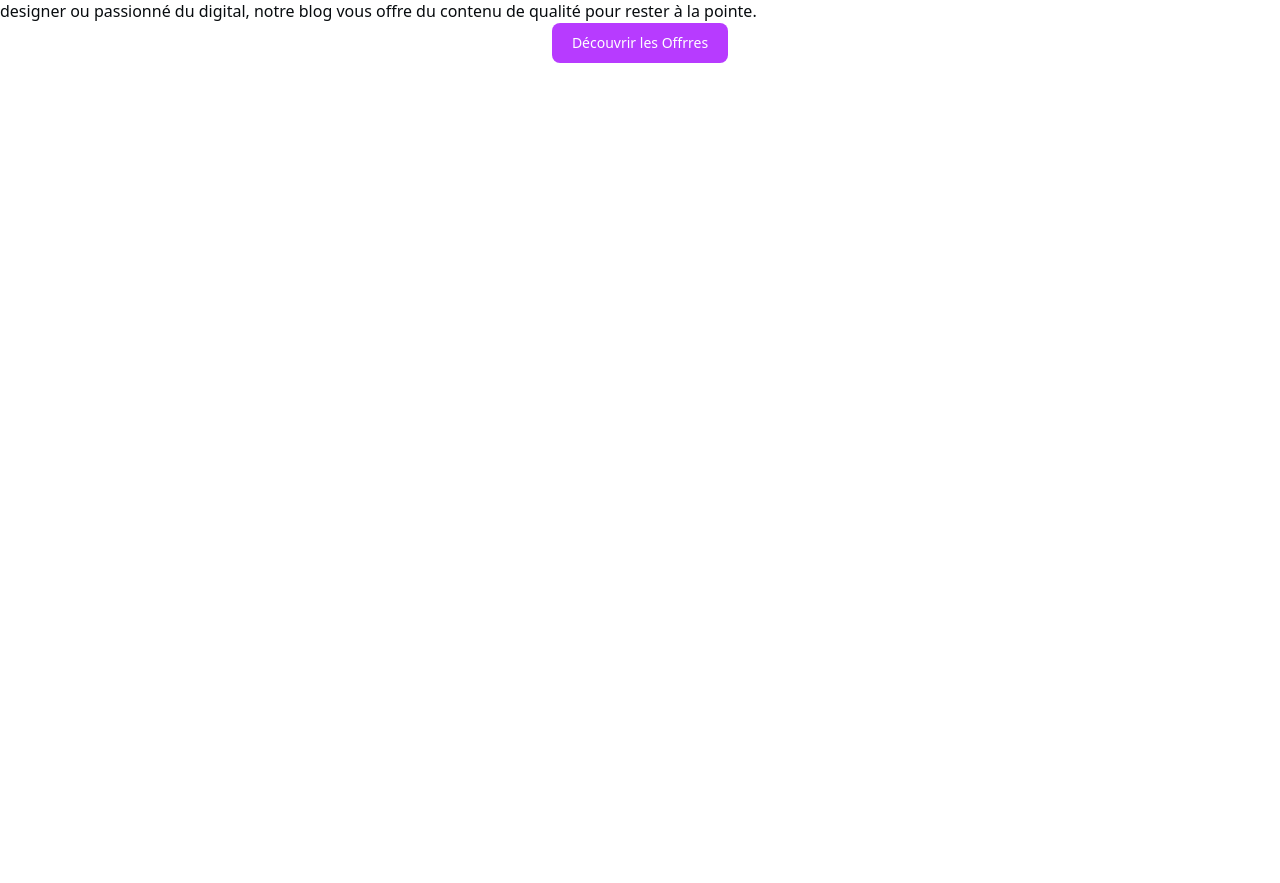
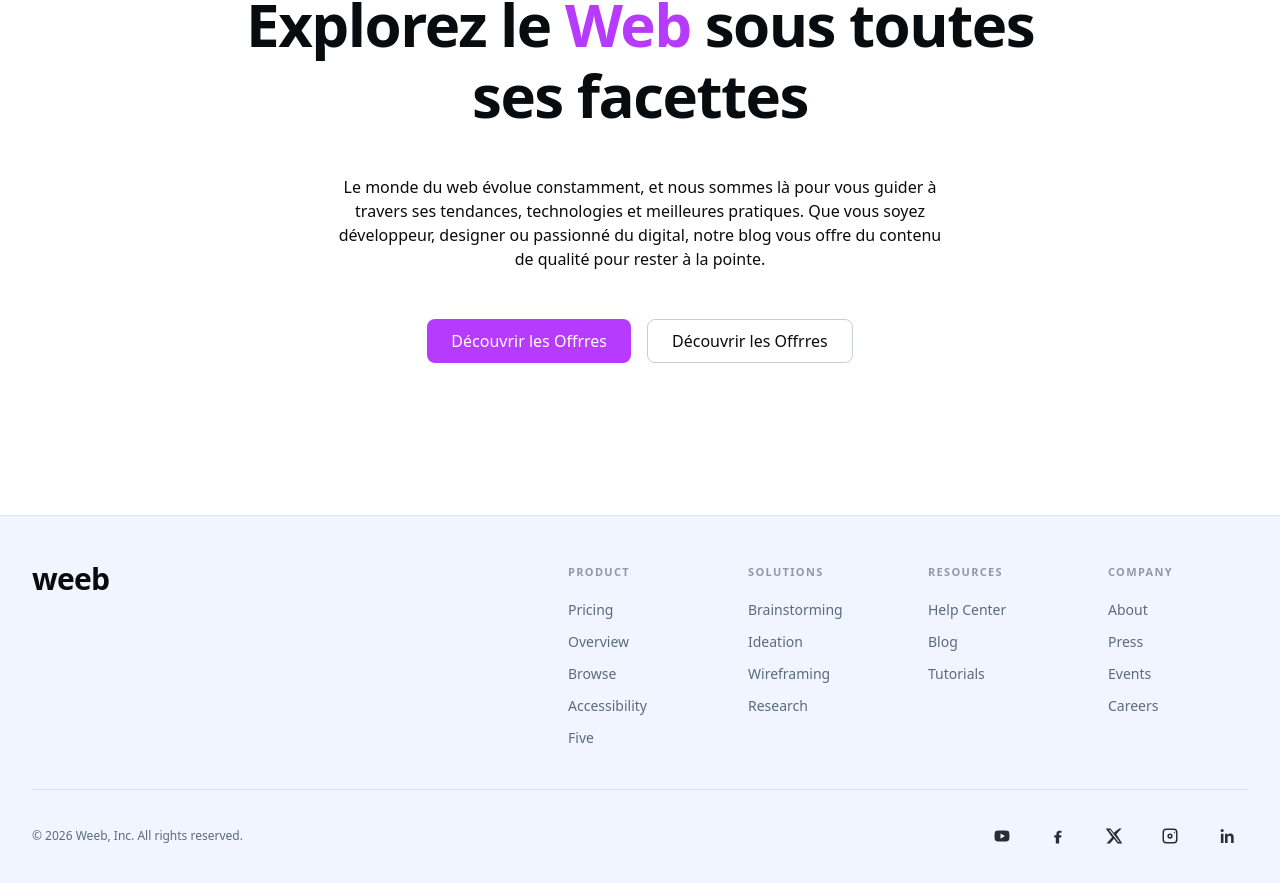
Before and after one commit to MaximeMonnier/weeb_maxime_monnier, a React (Vite) app: page / in a window 1280 px wide. Shown: the part 239-1122 px from the top of the page. Before the commit the page ends 880 px from the top, so only its background shows below. Built offline with nearby package versions, Linux system fonts and the light colour scheme.

Commit message:
feat: Create Herro Banner with utilitis components

```diff
--- a/src/components/common/Footer.tsx
+++ b/src/components/common/Footer.tsx
@@ -0,0 +1,216 @@
+import React from "react";
+import Logo from "../ui/Logo";
+
+type FooterLink = {
+  label: string;
+  href: string;
+};
+
+type FooterColumn = {
+  title: string;
+  links: FooterLink[];
+};
+
+const columns: FooterColumn[] = [
+  {
+    title: "PRODUCT",
+    links: [
+      { label: "Pricing", href: "/pricing" },
+      { label: "Overview", href: "/overview" },
+      { label: "Browse", href: "/browse" },
+      { label: "Accessibility", href: "/accessibility" },
+      { label: "Five", href: "/five" },
+    ],
+  },
+  {
+    title: "SOLUTIONS",
+    links: [
+      { label: "Brainstorming", href: "/solutions/brainstorming" },
+      { label: "Ideation", href: "/solutions/ideation" },
+      { label: "Wireframing", href: "/solutions/wireframing" },
+      { label: "Research", href: "/solutions/research" },
+    ],
+  },
+  {
+    title: "RESOURCES",
+    links: [
+      { label: "Help Center", href: "/help" },
+      { label: "Blog", href: "/blog" },
+      { label: "Tutorials", href: "/tutorials" },
+    ],
+  },
+  {
+    title: "COMPANY",
+    links: [
+      { label: "About", href: "/about" },
+      { label: "Press", href: "/press" },
+      { label: "Events", href: "/events" },
+      { label: "Careers", href: "/careers" },
+    ],
+  },
+];
+
+const Footer = () => {
+  const year = new Date().getFullYear();
+
+  return (
+    <footer className="footer">
+      <div className="container-custom">
+        {/* Top */}
+        <div className="flex flex-col gap-10 md:flex-row md:items-start md:justify-between">
+          {/* Brand */}
+          <div className="flex items-start">
+            <Logo size="lg" />
+          </div>
+
+          {/* Columns */}
+          <nav
+            aria-label="Footer navigation"
+            className="grid w-full grid-cols-2 gap-10 sm:grid-cols-4 md:w-auto"
+          >
+            {columns.map((col) => (
+              <div key={col.title} className="min-w-[140px]">
+                <p className="text-[11px] font-semibold tracking-[0.12em] text-[var(--color-light-text-muted)] dark:text-[var(--color-dark-text-tertiary)]">
+                  {col.title}
+                </p>
+
+                <ul className="mt-4 space-y-2">
+                  {col.links.map((l) => (
+                    <li key={l.label}>
+                      <a href={l.href} className="footer-link text-sm">
+                        {l.label}
+                      </a>
+                    </li>
+                  ))}
+                </ul>
+              </div>
+            ))}
+          </nav>
+        </div>
+
+        {/* Bottom */}
+        <div className="mt-10 flex flex-col gap-4 border-t border-[var(--color-light-border-primary)] pt-6 dark:border-[var(--color-dark-border-primary)] sm:flex-row sm:items-center sm:justify-between">
+          <p className="text-xs text-[var(--color-light-text-tertiary)] dark:text-[var(--color-dark-text-tertiary)]">
+            © {year} Weeb, Inc. All rights reserved.
+          </p>
+
+          <div className="flex items-center gap-3">
+            <SocialIcon
+              href="https://youtube.com"
+              label="YouTube"
+              icon={<YoutubeIcon />}
+            />
+            <SocialIcon
+              href="https://facebook.com"
+              label="Facebook"
+              icon={<FacebookIcon />}
+            />
+            <SocialIcon
+              href="https://x.com"
+              label="Twitter / X"
+              icon={<TwitterIcon />}
+            />
+            <SocialIcon
+              href="https://instagram.com"
+              label="Instagram"
+              icon={<InstagramIcon />}
+            />
+            <SocialIcon
+              href="https://linkedin.com"
+              label="LinkedIn"
+              icon={<LinkedinIcon />}
+            />
+          </div>
+        </div>
+      </div>
+    </footer>
+  );
+};
+
+export default Footer;
+
+/* -----------------------------
+   Small components
+------------------------------ */
+
+function SocialIcon({
+  href,
+  label,
+  icon,
+}: {
+  href: string;
+  label: string;
+  icon: React.ReactNode;
+}) {
+  return (
+    <a
+      href={href}
+      aria-label={label}
+      title={label}
+      target="_blank"
+      rel="noreferrer"
+      className="touch-target inline-flex h-9 w-9 items-center justify-center rounded-full text-[var(--color-light-text-secondary)] transition hover:bg-[var(--color-light-bg-tertiary)] hover:text-[var(--color-light-text-primary)] dark:text-[var(--color-dark-text-secondary)] dark:hover:bg-[var(--color-dark-bg-tertiary)] dark:hover:text-[var(--color-dark-text-primary)]"
+    >
+      {icon}
+    </a>
+  );
+}
+
+/* -----------------------------
+   Inline SVG Icons (no deps)
+------------------------------ */
+
+function YoutubeIcon() {
+  return (
+    <svg width="18" height="18" viewBox="0 0 24 24" aria-hidden="true">
+      <path
+        fill="currentColor"
+        d="M21.6 7.2a3 3 0 0 0-2.1-2.1C17.7 4.6 12 4.6 12 4.6s-5.7 0-7.5.5A3 3 0 0 0 2.4 7.2 31.5 31.5 0 0 0 2 12a31.5 31.5 0 0 0 .4 4.8 3 3 0 0 0 2.1 2.1c1.8.5 7.5.5 7.5.5s5.7 0 7.5-.5a3 3 0 0 0 2.1-2.1A31.5 31.5 0 0 0 22 12a31.5 31.5 0 0 0-.4-4.8ZM10 15.5v-7l6 3.5-6 3.5Z"
+      />
+    </svg>
+  );
+}
+
+function FacebookIcon() {
+  return (
+    <svg width="18" height="18" viewBox="0 0 24 24" aria-hidden="true">
+      <path
+        fill="currentColor"
+        d="M13.5 22v-8h2.7l.4-3h-3.1V9.1c0-.9.2-1.5 1.5-1.5h1.7V5c-.3 0-1.4-.1-2.6-.1-2.6 0-4.3 1.6-4.3 4.5V11H7v3h2.1v8h4.4Z"
+      />
+    </svg>
+  );
+}
+
+function TwitterIcon() {
+  return (
+    <svg width="18" height="18" viewBox="0 0 24 24" aria-hidden="true">
+      <path
+        fill="currentColor"
+        d="M18.9 2H22l-6.8 7.8L23 22h-6.2l-4.8-6.2L6.5 22H2l7.4-8.5L1 2h6.4l4.3 5.7L18.9 2Zm-1.1 18h1.7L7.1 3.9H5.3L17.8 20Z"
+      />
+    </svg>
+  );
+}
+
+function InstagramIcon() {
+  return (
+    <svg width="18" height="18" viewBox="0 0 24 24" aria-hidden="true">
+      <path
+        fill="currentColor"
+        d="M7 2h10a5 5 0 0 1 5 5v10a5 5 0 0 1-5 5H7a5 5 0 0 1-5-5V7a5 5 0 0 1 5-5Zm10 2H7a3 3 0 0 0-3 3v10a3 3 0 0 0 3 3h10a3 3 0 0 0 3-3V7a3 3 0 0 0-3-3Zm-5 4.5A3.5 3.5 0 1 1 8.5 12 3.5 3.5 0 0 1 12 8.5Zm0 2A1.5 1.5 0 1 0 13.5 12 1.5 1.5 0 0 0 12 10.5ZM18 6.6a.9.9 0 1 1-.9.9.9.9 0 0 1 .9-.9Z"
+      />
+    </svg>
+  );
+}
+
+function LinkedinIcon() {
+  return (
+    <svg width="18" height="18" viewBox="0 0 24 24" aria-hidden="true">
+      <path
+        fill="currentColor"
+        d="M6.9 6.8a2.1 2.1 0 1 1 0-4.2 2.1 2.1 0 0 1 0 4.2ZM5.2 21.4V9h3.4v12.4H5.2Zm5.5 0V9h3.2v1.7h.1c.4-.8 1.6-2 3.6-2 3.9 0 4.6 2.3 4.6 5.5v7.2h-3.4v-6.4c0-1.5 0-3.4-2.2-3.4-2.2 0-2.5 1.6-2.5 3.3v6.5h-3.4Z"
+      />
+    </svg>
+  );
+}
--- a/src/components/common/NavBar.tsx
+++ b/src/components/common/NavBar.tsx
@@ -1,6 +1,7 @@
 import React, { useState, useEffect } from "react";
 import { Sun, Moon, Menu, X } from "lucide-react";
 import MainButton from "../ui/MainButton";
+import Logo from "../ui/Logo";
 
 type NavLink = { href: string; label: string };
 
@@ -80,15 +81,7 @@ function NavBar() {
           <div className="flex items-center p-4 rounded-2xl bg-dark-bg-secondary bg-secondary justify-between">
             <div className="flex items-center justify-center">
               {/* Logo */}
-              <a
-                href="#accueil"
-                className="flex items-center gap-2 text-2xl font-bold focus-ring-primary"
-                aria-label="Retour à l'accueil"
-              >
-                <span className="text-light-text-primary dark:text-dark-text-primary">
-                  weeb
-                </span>
-              </a>
+              <Logo href="#accueil" size="md" />
 
               {/* Navigation Desktop */}
               <div className="hidden md:flex items-center gap-1">
--- a/src/components/common/home/HeroBanner.tsx
+++ b/src/components/common/home/HeroBanner.tsx
@@ -3,8 +3,9 @@ import MainTitle from "../../ui/MainTitle";
 
 const HeroBanner = () => {
   return (
+    <div className="container-custom my-32">
       <div className="flex flex-col items-center justify-center">
-      <div>
+        <div className="py-6">
           <MainTitle
             line1={
               <>
@@ -18,14 +19,20 @@ const HeroBanner = () => {
             }
           />
         </div>
-      <div>
-        Le monde du web évolue constamment, et nous sommes là pour vous guider à
-        travers ses tendances, technologies et meilleures pratiques. Que vous
-        soyez développeur, designer ou passionné du digital, notre blog vous
-        offre du contenu de qualité pour rester à la pointe.
+        <div className="text-center w-1/2 py-6">
+          Le monde du web évolue constamment, et nous sommes là pour vous guider
+          à travers ses tendances, technologies et meilleures pratiques. Que
+          vous soyez développeur, designer ou passionné du digital, notre blog
+          vous offre du contenu de qualité pour rester à la pointe.
         </div>
-      <div>
-        <MainButton>Découvrir les Offrres</MainButton>
+        <div className="flex items-center justify-center py-6 gap-4">
+          <MainButton variant="primary" size="lg" className="cursor-pointer">
+            Découvrir les Offrres
+          </MainButton>
+          <MainButton variant="outline" size="lg" className="cursor-pointer">
+            Découvrir les Offrres
+          </MainButton>
+        </div>
       </div>
     </div>
   );
--- a/src/layouts/MainLayout.tsx
+++ b/src/layouts/MainLayout.tsx
@@ -1,5 +1,6 @@
 import React from "react";
 import NavBar from "../components/common/NavBar";
+import Footer from "../components/common/Footer";
 
 type MainLayoutProps = {
   children: React.ReactNode;
@@ -10,6 +11,7 @@ const MainLayout: React.FC<MainLayoutProps> = ({ children }) => {
     <div>
       <NavBar />
       {children}
+      <Footer />
     </div>
   );
 };
--- a/src/pages/home.tsx
+++ b/src/pages/home.tsx
@@ -4,7 +4,7 @@ import MainLayout from "../layouts/MainLayout";
 const home = () => {
   return (
     <MainLayout>
-      <header className="h-screen">
+      <header>
         <HeroBanner />
       </header>
     </MainLayout>
```
Lines whose indentation alone changed are shown as unchanged.
